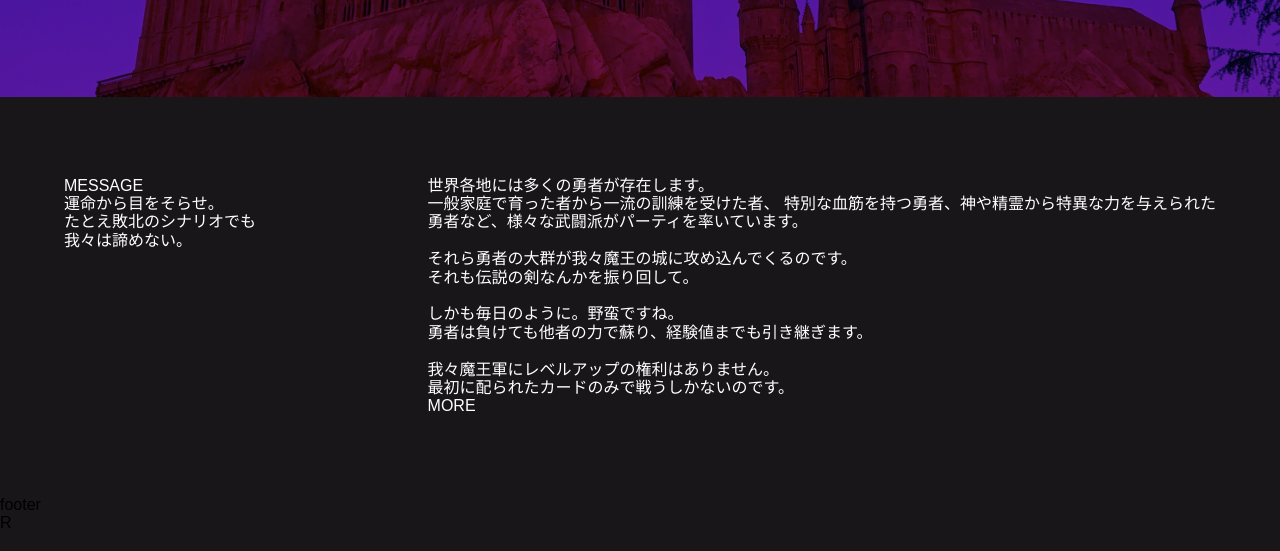
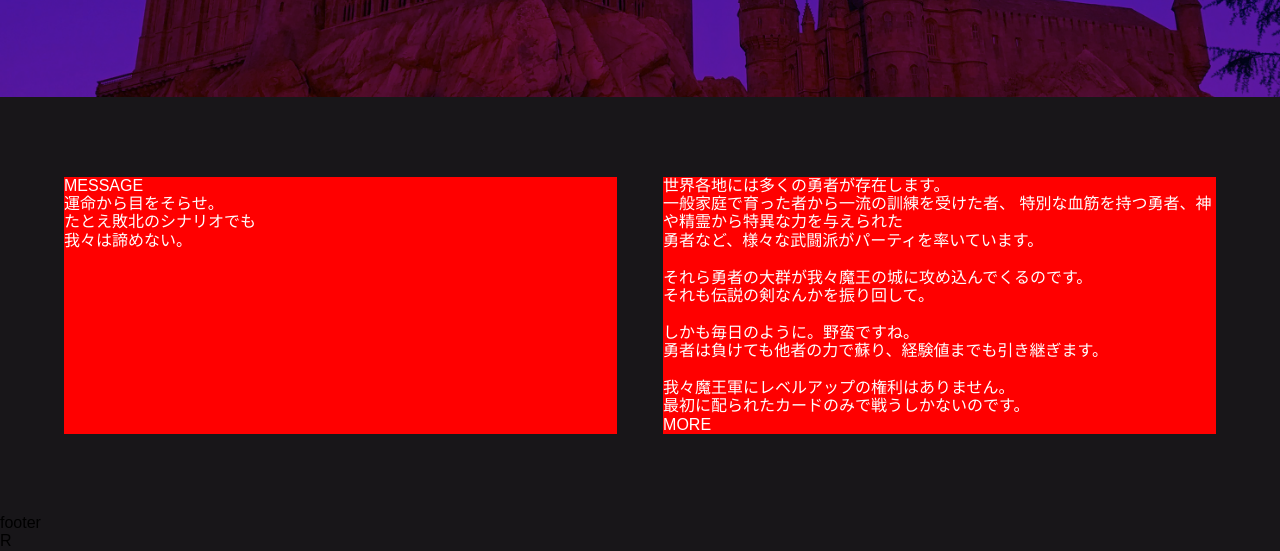
Before and after one commit to yukitolix12/making_practicalWeb1, a plain HTML site: page index.html in a window 1280 px wide. Shown: the part 611-1162 px from the top of the page. Drawn offline with Linux system fonts and the light colour scheme; some packages are replaced by stand-ins of ours.

Commit message:
section1,colクラスにcssをあて、幅を入れる。確認のためbackground-colorを入れる

```diff
--- a/css/style.css
+++ b/css/style.css
@@ -95,3 +95,7 @@ header nav ul li {
     display: flex;
     justify-content: space-between;
 }
+.section1 .col {
+    width: 48%;
+    background-color: red;
+}
```
